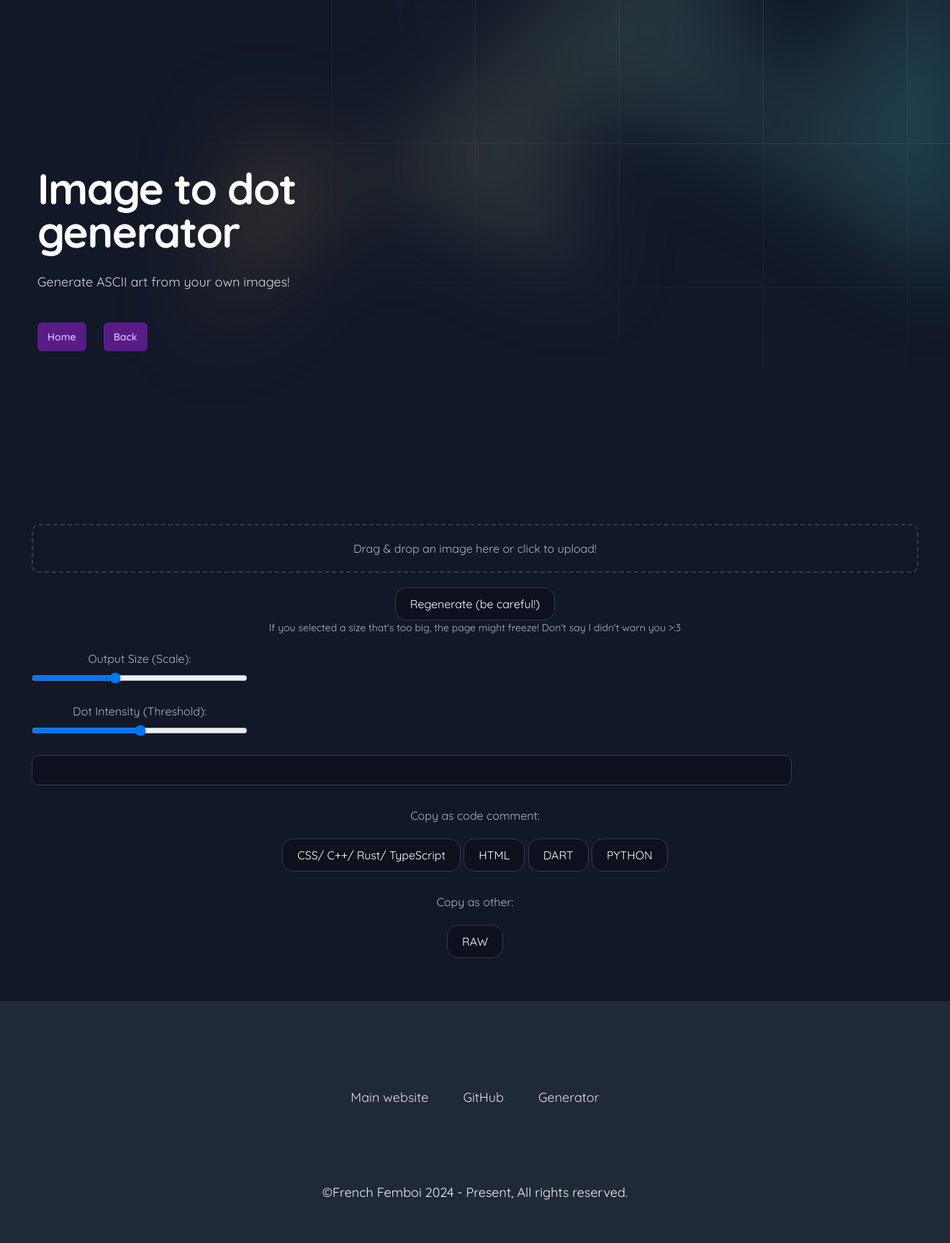
After one commit to catpawzz/ascii, a PHP site: a page that uses generator.php in a window 1320 px wide. The commit adds this page. Shown: the whole page at 72% size. Run offline with PHP 8.4, Linux system fonts and the light colour scheme.

Commit message:
Update footer links and add generator link

```diff
--- /dev/null
+++ b/generator.php
@@ -0,0 +1,345 @@
+<!DOCTYPE html>
+<html lang="en">
+<head>
+    <meta charset="UTF-8">
+    <meta name="viewport" content="width=device-width, initial-scale=1.0">
+    <title>Image to dot generator</title>
+    <link rel="icon" href="favicon.png">
+    <link href="https://fonts.googleapis.com/css2?family=Quicksand:wght@300..700&amp;display=swap" rel="stylesheet">
+    <link href="src/styles/output.css" rel="stylesheet">
+
+    <meta name="description" content="Generate some ASCII art from an uploaded image!">
+    <meta name="author" content="Catpawz">
+    <meta content="#A443D1" data-react-helmet="true" name="theme-color">
+    <meta property="og:image" content="favicon.png">
+    <style>
+
+        .container {
+            text-align: center;
+            margin: 20px;
+        }
+
+        .description {
+            margin-bottom: 20px;
+            font-size: 14px;
+            color: #A9B4CCFF;
+        }
+
+        .output {
+            white-space: pre;
+            font-size: 16px;
+            font-family: 'Braille', monospace;
+            margin-top: 20px;
+            background-color: #0C111DFF;
+            padding: 20px;
+            border: 1px solid #323B4EFF;
+            border-radius: 10px;
+            max-width: 80vw;
+            max-height: 50vh;
+            overflow: auto;
+            color: #f0f0f0;
+        }
+
+        button {
+            background-color: #0C111DFF;
+            color: white;
+            border: none;
+            padding: 10px 20px;
+            font-size: 16px;
+            cursor: pointer;
+            margin-top: 20px;
+            border-radius: 15px;
+            border: 1px solid #323B4EFF;
+            transition: 0.5s;
+        }
+
+        button:hover {
+            background-color: #323B4EFF;
+            transition: 0.5s;
+        }
+
+        .slider-container {
+            margin-top: 20px;
+            width: 300px;
+        }
+
+        .slider-container label {
+            display: block;
+            margin-bottom: 5px;
+        }
+
+        .slider-container input {
+            width: 100%;
+            border-radius: 15px;
+        }
+
+        canvas {
+            display: none;
+        }
+
+        .drop-zone {
+            margin-top: 20px;
+            padding: 20px;
+            border: 2px dashed #323B4EFF;
+            border-radius: 10px;
+            text-align: center;
+            font-size: 16px;
+            color: #A9B4CCFF;
+            cursor: pointer;
+            transition: 0.5s;
+        }
+
+        .drop-zone:hover {
+            background-color: #323B4EFF;
+            transition: 0.5s;
+        }
+
+        h1, h2, h3 {
+            color: #A9B4CCFF;
+        }
+
+        label {
+            color: #A9B4CCFF;
+        }
+    </style>
+</head>
+<body class="bg-gray-900">
+<div class="relative isolate overflow-hidden bg-gray-900">
+    <svg class="absolute inset-0 -z-10 h-full w-full stroke-white/10 [mask-image:radial-gradient(100%_100%_at_top_right,white,transparent)]" aria-hidden="true">
+      <defs>
+        <pattern id="983e3e4c-de6d-4c3f-8d64-b9761d1534cc" width="200" height="200" x="50%" y="-1" patternUnits="userSpaceOnUse">
+          <path d="M.5 200V.5H200" fill="none" />
+        </pattern>
+      </defs>
+      <svg x="50%" y="-1" class="overflow-visible fill-gray-800/20">
+        <path d="M-200 0h201v201h-201Z M600 0h201v201h-201Z M-400 600h201v201h-201Z M200 800h201v201h-201Z" stroke-width="0" />
+      </svg>
+      <rect width="100%" height="100%" stroke-width="0" fill="url(#983e3e4c-de6d-4c3f-8d64-b9761d1534cc)" />
+    </svg>
+    <div class="absolute left-[calc(50%-4rem)] top-10 -z-10 transform-gpu blur-3xl sm:left-[calc(50%-18rem)] lg:left-48 lg:top-[calc(50%-30rem)] xl:left-[calc(50%-24rem)]" aria-hidden="true">
+      <div class="aspect-[1108/632] w-[69.25rem] bg-gradient-to-r from-[#d18843] to-[#46dae5] opacity-20" style="clip-path: polygon(73.6% 51.7%, 91.7% 11.8%, 100% 46.4%, 97.4% 82.2%, 92.5% 84.9%, 75.7% 64%, 55.3% 47.5%, 46.5% 49.4%, 45% 62.9%, 50.3% 87.2%, 21.3% 64.1%, 0.1% 100%, 5.4% 51.1%, 21.4% 63.9%, 58.9% 0.2%, 73.6% 51.7%)"></div>
+    </div>
+    <div class="mx-auto max-w-7xl px-6 pb-24 pt-10 sm:pb-32 lg:flex lg:px-8 lg:py-40">
+      <div class="mx-auto max-w-2xl flex-shrink-0 lg:mx-0 lg:max-w-xl lg:pt-8">
+        <h1 class="mt-10 text-4xl font-bold tracking-tight text-white sm:text-6xl flex items-center">
+          Image to dot generator
+        </h1>
+        <p class="mt-6 text-lg leading-8 text-gray-300">Generate ASCII art from your own images!</p>
+        <div class="mt-10 flex items-center gap-x-6">
+          <a href="https://fembois.eu" class="rounded-md bg-purple-900 px-3.5 py-2.5 text-sm font-semibold text-purple-300 shadow-sm hover:bg-purple-800 focus-visible:outline focus-visible:outline-2 focus-visible:outline-offset-2 focus-visible:outline-purple-400">Home</a>
+          <a href="/" class="rounded-md bg-purple-900 px-3.5 py-2.5 text-sm font-semibold text-purple-300 shadow-sm hover:bg-purple-800 focus-visible:outline focus-visible:outline-2 focus-visible:outline-offset-2 focus-visible:outline-purple-400">Back</a>
+        </div>
+      </div>
+    </div>
+  </div>
+
+<div class="container mx-auto px-6 py-10 text-center">
+
+    <div class="drop-zone" id="dropZone" onclick="document.getElementById('imageInput').click()">
+        Drag & drop an image here or click to upload!
+    </div>
+
+    <input type="file" id="imageInput" accept="image/*" style="display:none" onchange="generateArt()">
+    <button id="regenerateBTN" onclick="generateArt()">Regenerate (be careful!)</button>
+    <p class="description">If you selected a size that's too big, the page might freeze! Don't say I didn't warn you >:3</p>
+
+    <div class="slider-container">
+        <label for="sizeSlider">Output Size (Scale):</label>
+        <input type="range" id="sizeSlider" min="1" max="30" value="12" step="1">
+    </div>
+
+    <div class="slider-container">
+        <label for="intensitySlider">Dot Intensity (Threshold):</label>
+        <input type="range" id="intensitySlider" min="0" max="255" value="128">
+    </div>
+
+    <div id="output" class="output"></div>
+
+    <h3 style="margin: 0; padding: 0;padding-top: 30px;">Copy as code comment:</h3>
+    <button id="copyBtnCSS" onclick="copyToClipboardCSS()">CSS/ C++/ Rust/ TypeScript</button>
+    <button id="copyBtnHTML" onclick="copyToClipboardHTML()">HTML</button>
+    <button id="copyBtnDART" onclick="copyToClipboardDART()">DART</button>
+    <button id="copyBtnPYTHON" onclick="copyToClipboardDART()">PYTHON</button>
+
+    <h3 style="margin: 0; padding: 0;padding-top: 30px;">Copy as other:</h3>
+    <button id="copyBtnRAW" onclick="copyToClipboardRAW()">RAW</button>
+</div>
+
+<canvas id="canvas"></canvas>
+
+<?php include 'inc/footer.php'; ?>
+
+<script>
+    let img = null;
+
+    function generateArt() {
+        const fileInput = document.getElementById('imageInput');
+        const canvas = document.getElementById('canvas');
+        const ctx = canvas.getContext('2d');
+        const sizeScale = parseInt(document.getElementById('sizeSlider').value);
+        const intensityThreshold = parseInt(document.getElementById('intensitySlider').value);
+
+        if (fileInput.files.length === 0) {
+            alert("Please select an image first.");
+            return;
+        }
+
+        const file = fileInput.files[0];
+        const reader = new FileReader();
+
+        reader.onload = function(event) {
+            img = new Image();
+            img.onload = () => renderArt(sizeScale, intensityThreshold);
+            img.src = event.target.result;
+        };
+
+        reader.readAsDataURL(file);
+    }
+
+    function renderArt(sizeScale, intensityThreshold) {
+        const canvas = document.getElementById('canvas');
+        const ctx = canvas.getContext('2d');
+
+        canvas.width = img.width;
+        canvas.height = img.height;
+
+        ctx.drawImage(img, 0, 0);
+
+        const imageData = ctx.getImageData(0, 0, canvas.width, canvas.height);
+        const data = imageData.data;
+        let art = "";
+
+        for (let y = 0; y < img.height; y += 4 * (21 - sizeScale)) {
+            for (let x = 0; x < img.width; x += 2 * (21 - sizeScale)) {
+                let dotPattern = 0;
+                for (let row = 0; row < 4; row++) {
+                    for (let col = 0; col < 2; col++) {
+                        const pixelX = x + col * (21 - sizeScale);
+                        const pixelY = y + row * (21 - sizeScale);
+
+                        if (pixelX >= img.width || pixelY >= img.height) continue;
+
+                        const index = (pixelY * img.width + pixelX) * 4;
+                        const grayscale = (data[index] + data[index + 1] + data[index + 2]) / 3;
+                        const isDot = grayscale < intensityThreshold;
+
+                        if (isDot) {
+                            const bitIndex = row * 2 + col;
+                            dotPattern |= (1 << bitIndex);
+                        }
+                    }
+                }
+
+                art += brailleFromPattern(dotPattern);
+            }
+            art += "\n";
+        }
+
+        document.getElementById("output").innerText = art;
+    }
+
+    function brailleFromPattern(pattern) {
+        return String.fromCharCode(0x2800 + pattern);
+    }
+
+    function copyToClipboardCSS() {
+        const art = document.getElementById("output").innerText;
+        const commentArt = "/*\n" + art + "\n*/";
+
+        const tempTextarea = document.createElement("textarea");
+        tempTextarea.value = commentArt;
+        document.body.appendChild(tempTextarea);
+        tempTextarea.select();
+        document.execCommand("copy");
+        document.body.removeChild(tempTextarea);
+
+        alert("Dot Art copied as comment!");
+    }
+
+    function copyToClipboardHTML() {
+        const art = document.getElementById("output").innerText;
+        const commentArt = "<!--\n" + art + "\n-->";
+
+        const tempTextarea = document.createElement("textarea");
+        tempTextarea.value = commentArt;
+        document.body.appendChild(tempTextarea);
+        tempTextarea.select();
+        document.execCommand("copy");
+        document.body.removeChild(tempTextarea);
+
+        alert("Dot Art copied as comment!");
+    }
+
+    function copyToClipboardDART() {
+        const art = document.getElementById("output").innerText;
+        const commentArt = art.split('\n').map(line => '//   ' + line).join('\n');
+
+        const tempTextarea = document.createElement("textarea");
+        tempTextarea.value = commentArt;
+        document.body.appendChild(tempTextarea);
+        tempTextarea.select();
+        document.execCommand("copy");
+        document.body.removeChild(tempTextarea);
+
+        alert("Dot Art copied as comment!");
+    }
+
+    function copyToClipboardPYTHON() {
+        const art = document.getElementById("output").innerText;
+        const commentArt = art.split('\n').map(line => '#   ' + line).join('\n');
+
+        const tempTextarea = document.createElement("textarea");
+        tempTextarea.value = commentArt;
+        document.body.appendChild(tempTextarea);
+        tempTextarea.select();
+        document.execCommand("copy");
+        document.body.removeChild(tempTextarea);
+
+        alert("Dot Art copied as comment!");
+    }
+
+    function copyToClipboardRAW() {
+        const art = document.getElementById("output").innerText;
+
+        const tempTextarea = document.createElement("textarea");
+        tempTextarea.value = art;
+        document.body.appendChild(tempTextarea);
+        tempTextarea.select();
+        document.execCommand("copy");
+        document.body.removeChild(tempTextarea);
+
+        alert("Dot Art copied as raw!");
+    }
+
+    // Handle file drop
+    const dropZone = document.getElementById('dropZone');
+    dropZone.addEventListener('dragover', (event) => {
+        event.preventDefault();
+        dropZone.style.backgroundColor = '#4f375e';
+    });
+
+    dropZone.addEventListener('dragleave', () => {
+        dropZone.style.backgroundColor = '';
+    });
+
+    dropZone.addEventListener('drop', (event) => {
+        event.preventDefault();
+        dropZone.style.backgroundColor = '';
+        const file = event.dataTransfer.files[0];
+        if (file) {
+            document.getElementById('imageInput').files = event.dataTransfer.files;
+            generateArt();
+        }
+    });
+</script>
+<script src='https://storage.ko-fi.com/cdn/scripts/overlay-widget.js'></script>
+<script>
+  kofiWidgetOverlay.draw('french_femboi', {
+    'type': 'floating-chat',
+    'floating-chat.donateButton.text': 'Support me',
+    'floating-chat.donateButton.background-color': '#794bc4',
+    'floating-chat.donateButton.text-color': '#fff'
+  });
+</script>
+</body>
+</html>
--- a/inc/footer.php
+++ b/inc/footer.php
@@ -3,7 +3,8 @@
             <div class="max-w-3xl mx-auto">
                     <ul class="text-lg flex items-center justify-center flex-col gap-7 md:flex-row md:gap-12 transition-all duration-500 py-16 mb-10">
                         <li><a href="https://french-femboi.eu" class="text-purple-200 hover:text-purple-300">Main website</a></li>
-                        <li><a href="https://github.com/french-femboi/activity" class="text-purple-200 hover:text-purple-300">GitHub</a></li>
+                        <li><a href="https://github.com/french-femboi/ascii" class="text-purple-200 hover:text-purple-300">GitHub</a></li>
+                        <li><a href="/generator" class="text-purple-200 hover:text-purple-300">Generator</a></li>
                     </ul>
                     <span class="text-lg text-gray-100 text-center block">©<a href="https://french-femboi.eu/">French Femboi</a> 2024 - Present, All rights reserved.</span>
             </div>
--- a/src/styles/output.css
+++ b/src/styles/output.css
@@ -782,9 +757,9 @@ video {
   background-image: linear-gradient(to right, var(--tw-gradient-stops));
 }
 
-.from-\[\#A443D1\] {
-  --tw-gradient-from: #A443D1 var(--tw-gradient-from-position);
-  --tw-gradient-to: rgb(164 67 209 / 0) var(--tw-gradient-to-position);
+.from-\[\#d18843\] {
+  --tw-gradient-from: #d18843 var(--tw-gradient-from-position);
+  --tw-gradient-to: rgb(209 136 67 / 0) var(--tw-gradient-to-position);
   --tw-gradient-stops: var(--tw-gradient-from), var(--tw-gradient-to);
 }
 
```
Also changed, not shown: other parts of src/styles/output.css (+13 -49 lines), art.json (deleted, +0 -40 lines), index.php (+10 -2 lines), README.md, src/assets/img/elpoep.png (deleted).
